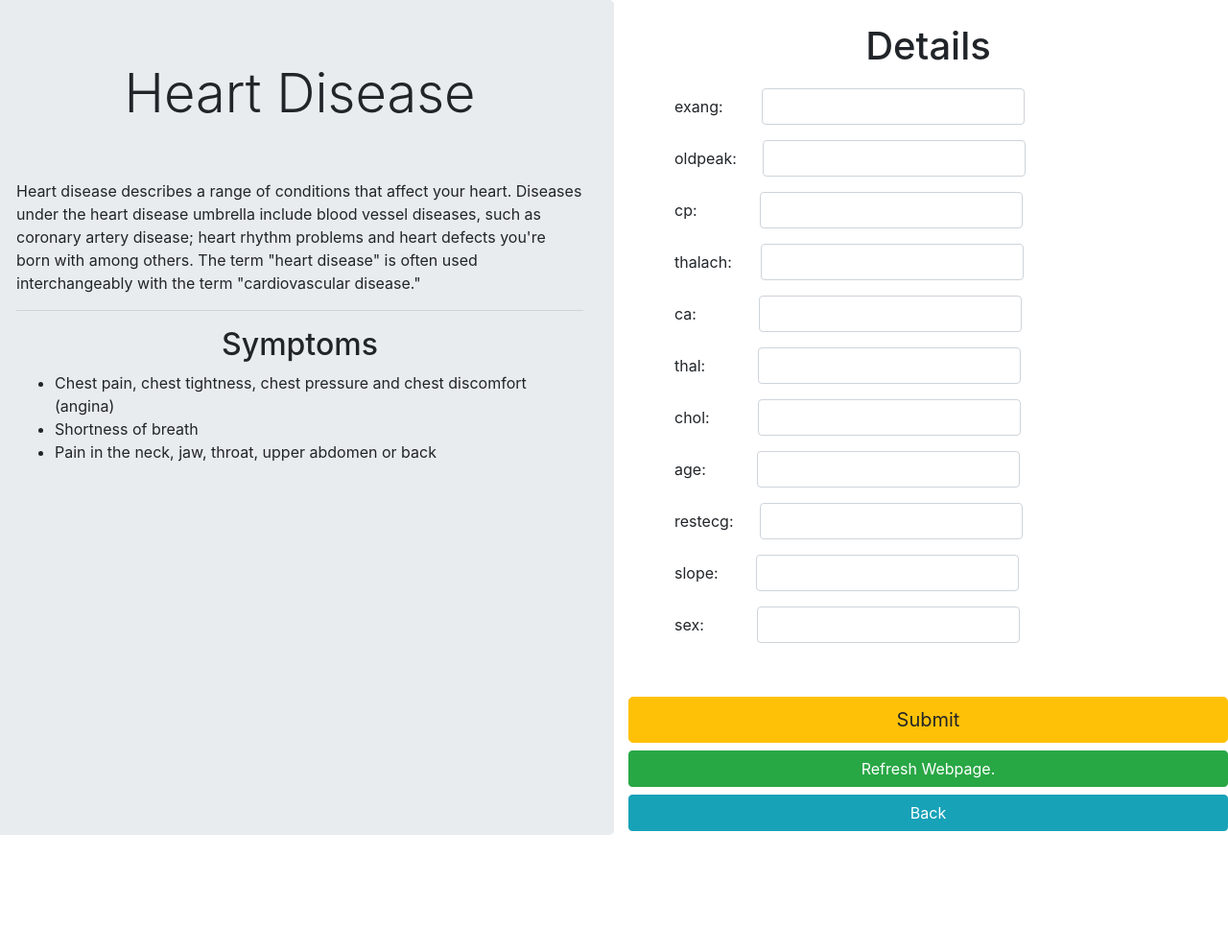
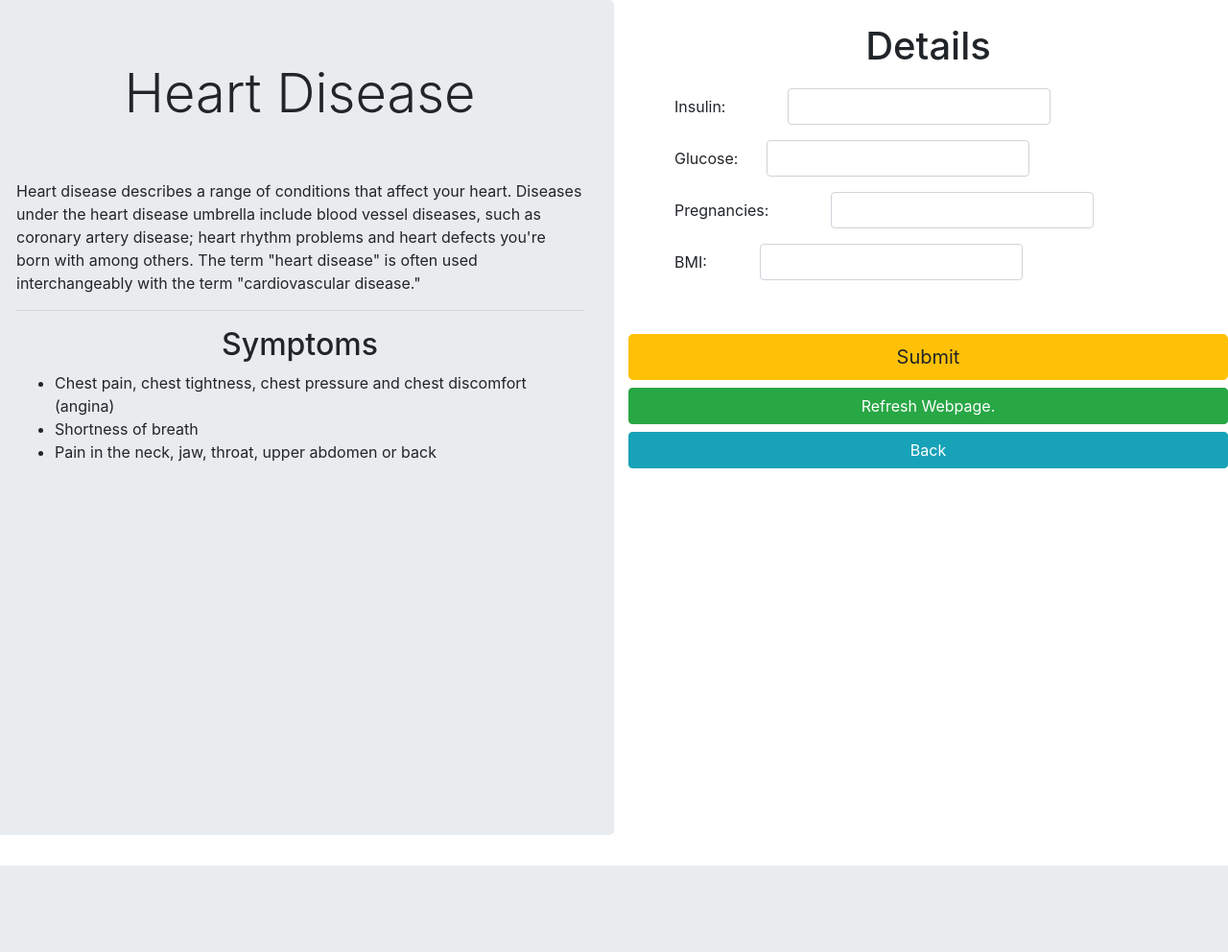
Before and after one commit to hvardhank7/Health-Care, a Flask app: page /diabetes.html in a window 1280 px wide. Shown: the part 56-1048 px from the top of the page at 96% size. After the commit the page ends 958 px from the top, so only its background shows below. Run offline with Flask 2, Linux system fonts and the light colour scheme; some libraries are stand-ins or nearby versions.

Commit message:
Update diabetes.html

```diff
--- a/template/diabetes.html
+++ b/template/diabetes.html
@@ -18,10 +18,10 @@
         <nav class="navbar navbar-light bg-dark">
             <ul class="nav justify-content-center">
                 <li class="nav-item">
-                    <a class="nav-link active" href="/">HOME</a>
+                    <a class="nav-link active" href="home.html">HOME</a>
                 </li>
                 <li class="nav-item">
-                    <a class="nav-link" href="/">Tests</a>
+                    <a class="nav-link" href="home.html">Tests</a>
                 </li>
             </ul>
         </nav>
@@ -53,59 +53,24 @@
 
                     <div class="container" style="padding-bottom: 50px;">
                         <div class="form-group py-2 ml-5">
-                            <label for="exang ">exang: </label>
-                            <input type="text" id="exang" name="exang" class="form-control" style="margin-left: 40px;">
-                        </div>
-                        <div class="form-group py-2 ml-5">
-                            <label for="oldpeak">oldpeak: </label>
-                            <input type="text" id="oldpeak" name="oldpeak" class="form-control " style="margin-left: 27px;">
+                            <label for="Insulin">Insulin: </label>
+                            <input type="text" id="Insulin" name="Insulin" class="form-control" style="margin-left: 65px;">
                         </div>
 
                         <div class="form-group py-2 ml-5">
-                            <label for="cp">cp: </label>
-                            <input type="text" id="cp" name="cp" class="form-control" style="margin-left: 65px;">
-                        </div>
-
-                        <div class="form-group py-2 ml-5">
-                            <label for="thalach">thalach: </label>
-                            <input type="text" class="form-control" id="thalach" name="thalach" style="margin-left: 30px;">
+                            <label for="Glucose">Glucose: </label>
+                            <input type="text" class="form-control" id="Glucose" name="Glucose" style="margin-left: 30px;">
                         </div>
                         <div class="form-group py-2 ml-5">
 
-                            <label for="ca">ca: </label>
-                            <input type="text" class="form-control" id="ca" name="ca" style="margin-left: 65px;">
+                            <label for="Pregnancies">Pregnancies: </label>
+                            <input type="text" class="form-control" id="Pregnancies" name="Pregnancies" style="margin-left: 65px;">
                         </div>
                         <div class="form-group py-2 ml-5">
 
-                            <label for="thal">thal: </label>
-                            <input type="text" class="form-control" id="thal" name="thal" style="margin-left: 55px;">
+                            <label for="BMI">BMI: </label>
+                            <input type="text" class="form-control" id="BMI" name="BMI" style="margin-left: 55px;">
                         </div>
-                        <div class="form-group py-2 ml-5">
-
-                            <label for="chol">chol: </label>
-                            <input type="text" class="form-control" id="chol" name="chol" style="margin-left: 50px;">
-                        </div>
-                        <div class="form-group py-2 ml-5">
-
-                            <label for="age">age: </label>
-                            <input type="text" class="form-control" id="age" name="age" style="margin-left: 53px;">
-                        </div>
-                        <div class="form-group py-2 ml-5">
-
-                            <label for="restecg">restecg: </label>
-                            <input type="text" class="form-control" id="restecg" name="restecg" style="margin-left: 27px;">
-                        </div>
-                        <div class="form-group py-2 ml-5">
-
-                            <label for="slope">slope: </label>
-                            <input type="text" class="form-control" id="slope" name="slope" style="margin-left: 39px;">
-                        </div>
-                        <div class="form-group py-2 ml-5">
-
-                            <label for="sex">sex: </label>
-                            <input type="text" class="form-control" id="sex" name="sex" style="margin-left: 55px;">
-                        </div>
-
                         <br><br>
 
                         <input type="submit" class='btn btn-lg btn-warning btn-block' value="Submit">
```
